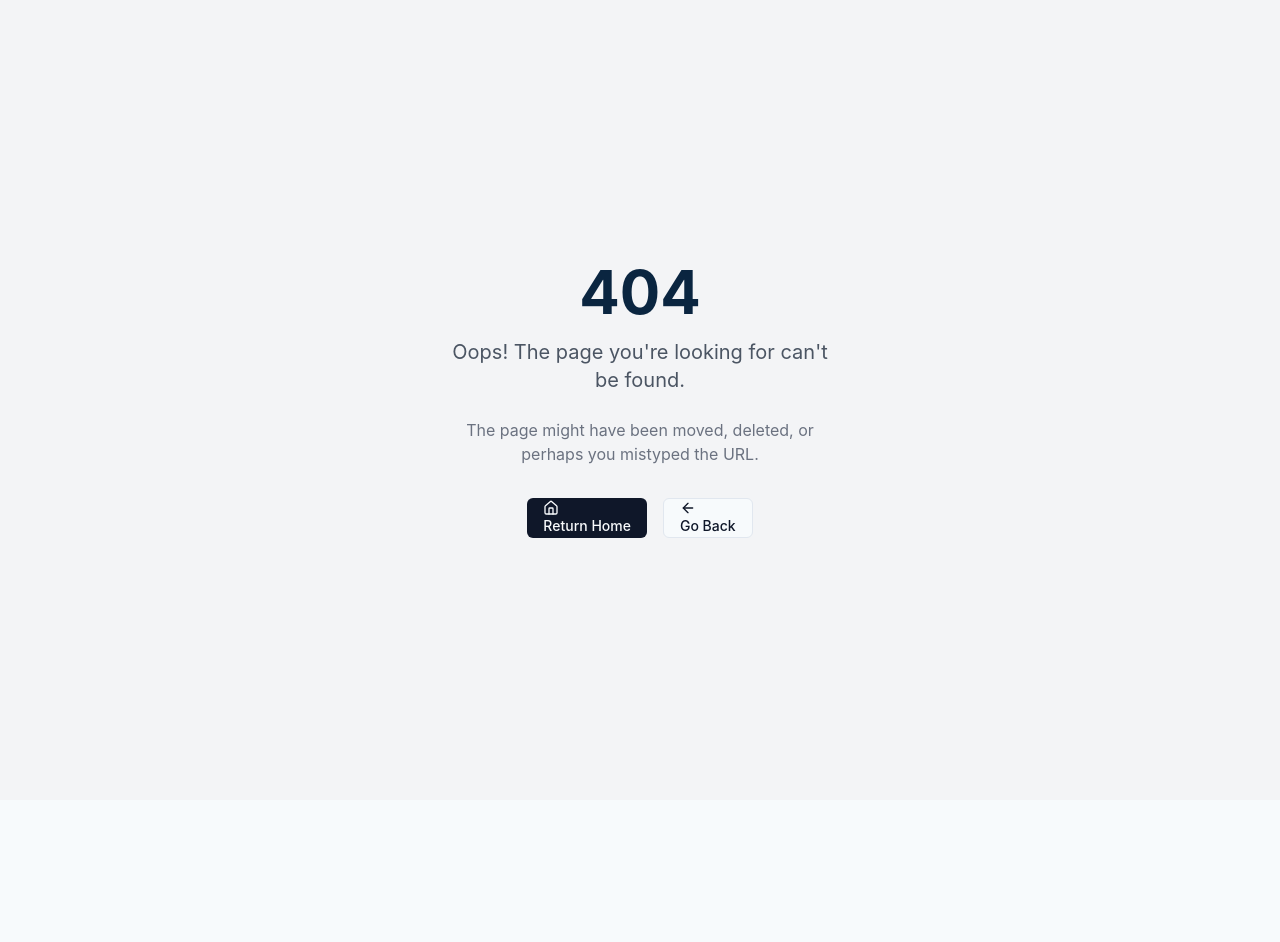
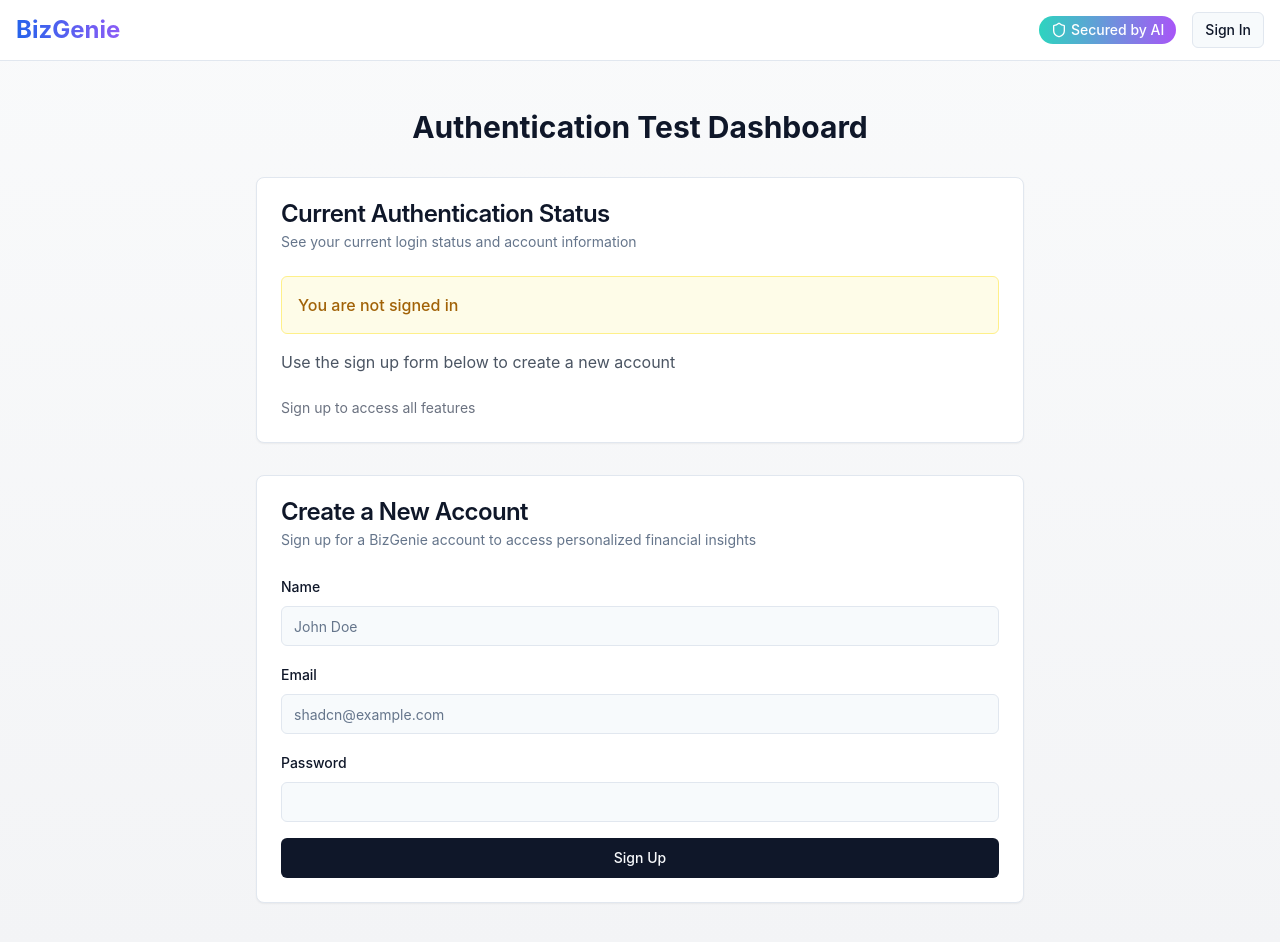
Before and after one commit to thefixer3x/seftec-store, a React (Vite) app: page /signup-test in a window 1280 px wide. Before the commit this address had no page. Shown: the top 942 px of the page. Before the commit the page ends 800 px from the top, so only its background shows below. Built offline with nearby package versions, Linux system fonts and the light colour scheme.

Commit message:
Add dummy signup test page
This commit adds a dummy signup auth test page.

```diff
--- a/src/App.tsx
+++ b/src/App.tsx
@@ -9,6 +9,7 @@ import BizTools from "./pages/BizTools";
 import Solutions from "./pages/Solutions";
 import NotFound from "./pages/NotFound";
 import AuthTest from "./pages/AuthTest";
+import SignupTest from "./pages/SignupTest";
 import Products from "./pages/Products";
 import AuthCallback from "./pages/AuthCallback";
 import Profile from "./pages/Profile";
@@ -48,6 +49,7 @@ const App = () => {
             <Route path="/biz-tools" element={<BizTools />} />
             <Route path="/solutions" element={<Solutions />} />
             <Route path="/auth-test" element={<AuthTest />} />
+            <Route path="/signup-test" element={<SignupTest />} />
             <Route path="/products" element={<Products />} />
             <Route path="/auth-callback" element={<AuthCallback />} />
             <Route path="/profile" element={<Profile />} />
--- /dev/null
+++ b/src/pages/SignupTest.tsx
@@ -0,0 +1,156 @@
+
+import React, { useState } from 'react';
+import { Card, CardContent, CardDescription, CardFooter, CardHeader, CardTitle } from '@/components/ui/card';
+import { SignUpForm } from '@/components/auth/SignUpForm';
+import { useAuth } from '@/context/AuthContext';
+import { UserProfileDropdown } from '@/components/auth/UserProfileDropdown';
+import { Button } from '@/components/ui/button';
+import { Link } from 'react-router-dom';
+import { Shield } from 'lucide-react';
+
+const SignupTest = () => {
+  const { user } = useAuth();
+  const [isLoading, setIsLoading] = useState(false);
+
+  return (
+    <div className="min-h-screen bg-gradient-to-b from-gray-50 to-gray-100 dark:from-gray-900 dark:to-gray-800">
+      {/* Header */}
+      <header className="border-b bg-white dark:bg-gray-950 sticky top-0 z-40">
+        <div className="container mx-auto px-4 py-3 flex items-center justify-between">
+          <div className="flex items-center">
+            <Link to="/" className="text-2xl font-bold bg-gradient-to-r from-blue-600 to-violet-500 text-transparent bg-clip-text">
+              BizGenie
+            </Link>
+          </div>
+
+          <div className="flex items-center space-x-4">
+            {user && (
+              <span className="hidden md:inline-block text-gray-600 dark:text-white/80">
+                Welcome, {user.email?.split('@')[0] || 'Guest'}
+              </span>
+            )}
+
+            <Link to="/value-propositions/bizgenie" className="group relative overflow-hidden">
+              <div className="hidden md:flex items-center bg-gradient-to-r from-teal-400 to-purple-500 rounded-full px-3 py-1 relative z-10">
+                <Shield className="h-4 w-4 mr-1 text-white" />
+                <span className="text-sm text-white font-medium">Secured by AI</span>
+              </div>
+              <span className="absolute inset-0 opacity-0 group-hover:opacity-20 group-hover:animate-shimmer bg-white"></span>
+            </Link>
+
+            <UserProfileDropdown />
+          </div>
+        </div>
+      </header>
+
+      <div className="container mx-auto px-4 py-12">
+        <div className="max-w-3xl mx-auto">
+          <h1 className="text-3xl font-bold mb-8 text-center">Authentication Test Dashboard</h1>
+
+          {/* User Status Card */}
+          <Card className="mb-8">
+            <CardHeader>
+              <CardTitle>Current Authentication Status</CardTitle>
+              <CardDescription>
+                See your current login status and account information
+              </CardDescription>
+            </CardHeader>
+            <CardContent>
+              {user ? (
+                <div className="space-y-4">
+                  <div className="p-4 bg-green-50 dark:bg-green-900/20 border border-green-200 dark:border-green-900 rounded-md">
+                    <p className="text-green-700 dark:text-green-400 font-medium">✓ You are currently signed in</p>
+                  </div>
+                  <div className="grid gap-2">
+                    <p className="text-sm font-medium">Email:</p>
+                    <p className="bg-gray-100 dark:bg-gray-800 p-2 rounded">{user.email}</p>
+
+                    <p className="text-sm font-medium mt-2">User ID:</p>
+                    <p className="bg-gray-100 dark:bg-gray-800 p-2 rounded text-xs overflow-auto">{user.id}</p>
+
+                    <p className="text-sm font-medium mt-2">Last Sign In:</p>
+                    <p className="bg-gray-100 dark:bg-gray-800 p-2 rounded">
+                      {user.last_sign_in_at ?
+                        new Date(user.last_sign_in_at).toLocaleString() :
+                        'Not available'}
+                    </p>
+                  </div>
+                </div>
+              ) : (
+                <div className="space-y-4">
+                  <div className="p-4 bg-yellow-50 dark:bg-yellow-900/20 border border-yellow-200 dark:border-yellow-900 rounded-md">
+                    <p className="text-yellow-700 dark:text-yellow-400 font-medium">You are not signed in</p>
+                  </div>
+                  <p className="text-gray-600 dark:text-gray-400">
+                    Use the sign up form below to create a new account
+                  </p>
+                </div>
+              )}
+            </CardContent>
+            <CardFooter>
+              {user ? (
+                <Button variant="outline" onClick={() => {}} className="mr-2">
+                  <Link to="/profile">View Full Profile</Link>
+                </Button>
+              ) : (
+                <p className="text-sm text-gray-500 dark:text-gray-400">
+                  Sign up to access all features
+                </p>
+              )}
+            </CardFooter>
+          </Card>
+
+          {/* Sign Up Form */}
+          {!user && (
+            <Card>
+              <CardHeader>
+                <CardTitle>Create a New Account</CardTitle>
+                <CardDescription>
+                  Sign up for a BizGenie account to access personalized financial insights
+                </CardDescription>
+              </CardHeader>
+              <CardContent>
+                <SignUpForm isLoading={isLoading} setIsLoading={setIsLoading} />
+              </CardContent>
+            </Card>
+          )}
+
+          {/* Quick Links if logged in */}
+          {user && (
+            <div className="grid grid-cols-1 md:grid-cols-2 gap-4 mt-8">
+              <Card>
+                <CardHeader>
+                  <CardTitle className="text-lg">Access Profile Settings</CardTitle>
+                </CardHeader>
+                <CardContent>
+                  <p className="text-sm text-gray-500 dark:text-gray-400">Update your personal information and business preferences</p>
+                </CardContent>
+                <CardFooter>
+                  <Button asChild>
+                    <Link to="/profile">Go to Profile</Link>
+                  </Button>
+                </CardFooter>
+              </Card>
+
+              <Card>
+                <CardHeader>
+                  <CardTitle className="text-lg">View Your Orders</CardTitle>
+                </CardHeader>
+                <CardContent>
+                  <p className="text-sm text-gray-500 dark:text-gray-400">Check your order history and purchase details</p>
+                </CardContent>
+                <CardFooter>
+                  <Button asChild>
+                    <Link to="/orders">View Orders</Link>
+                  </Button>
+                </CardFooter>
+              </Card>
+            </div>
+          )}
+        </div>
+      </div>
+    </div>
+  );
+};
+
+export default SignupTest;
```
